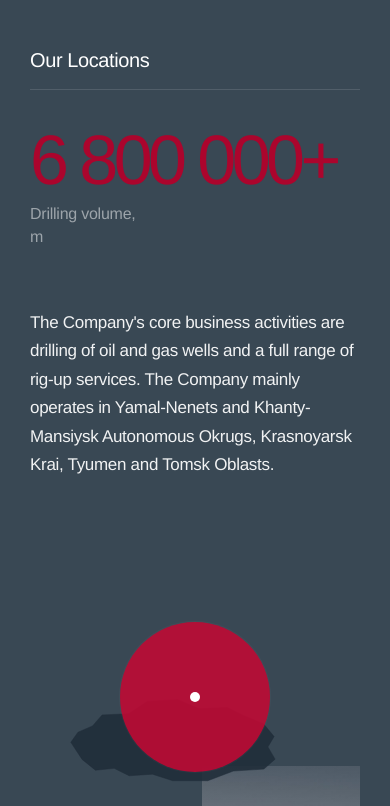
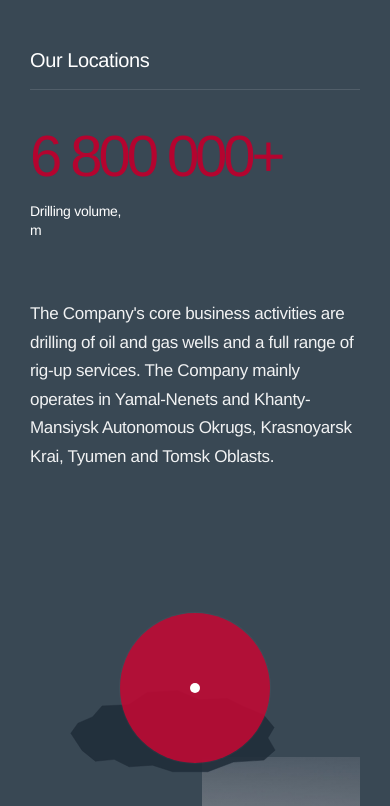
Before and after one commit to Quadri-Ian/Gazstart, a Next.js app: page /en/ in a window 390 px wide. Shown: the part 940-1746 px from the top of the page. Built offline with nearby package versions, Linux system fonts and the light colour scheme.

Commit message:
Refine homepage metrics sizing

```diff
--- a/src/components/home/LocationsSection.tsx
+++ b/src/components/home/LocationsSection.tsx
@@ -67,8 +67,12 @@ export default function LocationsSection() {
           <div ref={metricRef}>
             <ScrollReveal>
               <div>
-                <span className="geography__count">{formatMetric(count)}+</span>
-                <span className="geography__count-title whitespace-pre-line">{metricLabel}</span>
+                <span className="text-[58px] font-[330] leading-[0.9] tracking-[-0.07em] text-[#b4042f] md:text-[92px] lg:text-[124px]">
+                  {formatMetric(count)}+
+                </span>
+                <span className="mt-5 block whitespace-pre-line text-[14px] leading-[1.35] tracking-[-0.02em] text-white/56 md:mt-6 md:text-[16px] lg:mt-7 lg:text-[17px]">
+                  {metricLabel}
+                </span>
               </div>
             </ScrollReveal>
           </div>
--- a/src/components/home/StatsSection.tsx
+++ b/src/components/home/StatsSection.tsx
@@ -20,35 +20,33 @@ const rigFrames = [angle01, angle02, angle03, angle04, angle05, angle06, angle07
 
 export default function StatsSection() {
   const t = useTranslations("home");
-  const [targetProgress, setTargetProgress] = useState(0.5);
   const [displayProgress, setDisplayProgress] = useState(0.5);
   const animationFrameRef = useRef<number | null>(null);
+  const targetProgressRef = useRef(0.5);
 
   useEffect(() => {
     const animate = () => {
       setDisplayProgress((current) => {
-        const next = current + (targetProgress - current) * 0.14;
+        const next = current + (targetProgressRef.current - current) * 0.14;
 
-        if (Math.abs(targetProgress - next) < 0.0015) {
-          animationFrameRef.current = null;
-          return targetProgress;
+        animationFrameRef.current = window.requestAnimationFrame(animate);
+
+        if (Math.abs(targetProgressRef.current - next) < 0.0015) {
+          return targetProgressRef.current;
         }
 
-        animationFrameRef.current = window.requestAnimationFrame(animate);
         return next;
       });
     };
 
-    if (animationFrameRef.current === null) {
-      animationFrameRef.current = window.requestAnimationFrame(animate);
-    }
+    animationFrameRef.current = window.requestAnimationFrame(animate);
 
     return () => {
       if (animationFrameRef.current !== null) {
         window.cancelAnimationFrame(animationFrameRef.current);
       }
     };
-  }, [targetProgress]);
+  }, []);
 
   const frameState = useMemo(() => {
     const exactIndex = displayProgress * (rigFrames.length - 1);
@@ -64,25 +62,25 @@ export default function StatsSection() {
     };
   }, [displayProgress]);
 
-  const handleMove = (event: React.MouseEvent<HTMLElement>) => {
+  const handleMove = (event: React.PointerEvent<HTMLElement>) => {
     const bounds = event.currentTarget.getBoundingClientRect();
     const progress = (event.clientX - bounds.left) / bounds.width;
-    setTargetProgress(Math.max(0, Math.min(1, progress)));
+    targetProgressRef.current = Math.max(0, Math.min(1, progress));
   };
 
   const handleLeave = () => {
-    setTargetProgress(0.5);
+    targetProgressRef.current = 0.5;
   };
 
   return (
     <section className="bg-white pb-20 pt-24 md:pb-28 md:pt-28 lg:pt-32" id="performance">
       <div
         className="container-h relative overflow-hidden rounded-t-[28px] bg-white px-5 pt-8 sm:px-[60px] md:min-h-[760px] md:pt-10 lg:min-h-[840px] lg:px-[150px] lg:pt-12"
-        onMouseMove={handleMove}
-        onMouseLeave={handleLeave}
+        onPointerMove={handleMove}
+        onPointerLeave={handleLeave}
       >
         <div className="title-border title-border--grey relative z-20 mb-8 md:mb-10 lg:mb-12">
-          <h2 className="text-[15px] font-normal tracking-[-0.02em] text-primary-600 md:text-[17px]">{t("statsDrilled")}</h2>
+          <h2 className="text-[13px] font-normal tracking-[-0.02em] text-[#b4042f] md:text-[14px]">{t("statsDrilled")}</h2>
         </div>
 
         <div className="pointer-events-none absolute inset-x-0 top-[56px] bottom-0 z-10 overflow-hidden opacity-[0.78] md:top-[62px] lg:top-[70px]">
@@ -115,18 +113,18 @@ export default function StatsSection() {
 
         <div className="relative z-20 min-h-[520px] pb-8 md:min-h-[600px] md:pb-10 lg:min-h-[680px] lg:pb-14">
           <div className="pt-3 md:pt-5 lg:pt-6">
-            <p className="whitespace-nowrap text-[74px] font-[350] leading-[0.88] tracking-[-0.075em] text-primary-600 md:text-[126px] lg:text-[184px]">
+            <p className="whitespace-nowrap text-[62px] font-[350] leading-[0.9] tracking-[-0.075em] text-[#b4042f] md:text-[104px] lg:text-[148px]">
               {t("statsDrilledValue")}
               <span className="align-top text-[0.32em] leading-none">+</span>
             </p>
           </div>
 
-          <div className="mt-10 grid gap-10 md:mt-2 md:grid-cols-[minmax(240px,1fr)_minmax(160px,1fr)_minmax(240px,1fr)] md:gap-10 lg:mt-4">
+          <div className="mt-14 grid gap-10 md:mt-8 md:grid-cols-[minmax(240px,1fr)_minmax(160px,1fr)_minmax(240px,1fr)] md:gap-10 lg:mt-12">
             <div>
-              <p className="border-t border-[#dfe5eb] pb-6 pt-5 text-[16px] font-normal tracking-[-0.02em] text-[#445567] md:text-[18px]">
+              <p className="border-t border-[#dfe5eb] pb-6 pt-5 text-[14px] font-normal tracking-[-0.02em] text-[#445567] md:text-[15px]">
                 {t("statsAnnualDrillingLabel")}
               </p>
-              <p className="whitespace-nowrap text-[52px] font-normal leading-[0.95] tracking-[-0.06em] text-[#394858] md:text-[72px] lg:text-[78px]">
+              <p className="whitespace-nowrap text-[44px] font-normal leading-[0.95] tracking-[-0.06em] text-[#394858] md:text-[60px] lg:text-[66px]">
                 {t("statsAnnualDrillingValue")}
               </p>
             </div>
@@ -134,10 +132,10 @@ export default function StatsSection() {
             <div className="hidden md:block" />
 
             <div>
-              <p className="border-t border-[#dfe5eb] pb-6 pt-5 text-[16px] font-normal tracking-[-0.02em] text-[#445567] md:text-[18px]">
+              <p className="border-t border-[#dfe5eb] pb-6 pt-5 text-[14px] font-normal tracking-[-0.02em] text-[#445567] md:text-[15px]">
                 {t("statsTotalInvestmentsLabel")}
               </p>
-              <p className="whitespace-nowrap text-[52px] font-normal leading-[0.95] tracking-[-0.06em] text-[#394858] md:text-[72px] lg:text-[78px]">
+              <p className="whitespace-nowrap text-[44px] font-normal leading-[0.95] tracking-[-0.06em] text-[#394858] md:text-[60px] lg:text-[66px]">
                 {t("statsTotalInvestmentsValue")}
               </p>
             </div>
```
